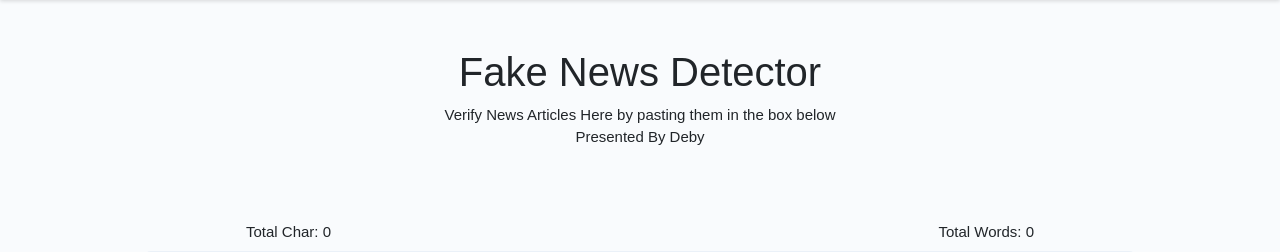
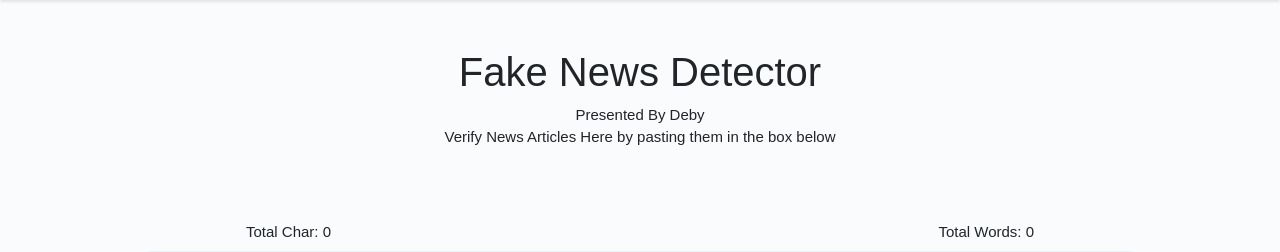
Before and after one commit to Billbern/fakenewsdetector, a Flask app: page / in a window 1280 px wide. Shown: the part 103-355 px from the top of the page. Run offline with Flask 2, Linux system fonts and the light colour scheme; parts of the project's set-up code (start-up, migrations or seed data) failed here and were passed over.

```diff
--- a/app/__init__.py
+++ b/app/__init__.py
@@ -43,7 +43,6 @@ def home():
     if "token" in request.cookies.keys():
         return redirect('/dashboard')
     else:
-        print(f'\n\n{os.environ.get("DATABASE_URL")}\n\n')
         return render_template('home.html')
 
 
--- a/app/templates/home.html
+++ b/app/templates/home.html
@@ -52,9 +52,11 @@
             <div style="padding-top: 48px;">
                 <h1 class="text-center">Fake News Detector</h1>
                 <div class="text-black">
+                    <p class="text-center mb-0 pb-0">
+                        Presented By Deby
+                    </p>
                     <p>
                         Verify News Articles Here by pasting them in the box below
-                        <br /> Presented By Deby
                     </p>
                 </div>
             </div>
--- a/requirements.txt
+++ b/requirements.txt
@@ -2,7 +2,7 @@
 torch==1.8.0+cpu
 bcrypt==3.2.0
 Flask==2.0.1
-Flask-SQLAlchemy==2.5.1
+Flask-SQLAlchemy==2.4.3
 gunicorn==20.1.0
 nltk==3.6.2
 pandas==1.3.2
```
